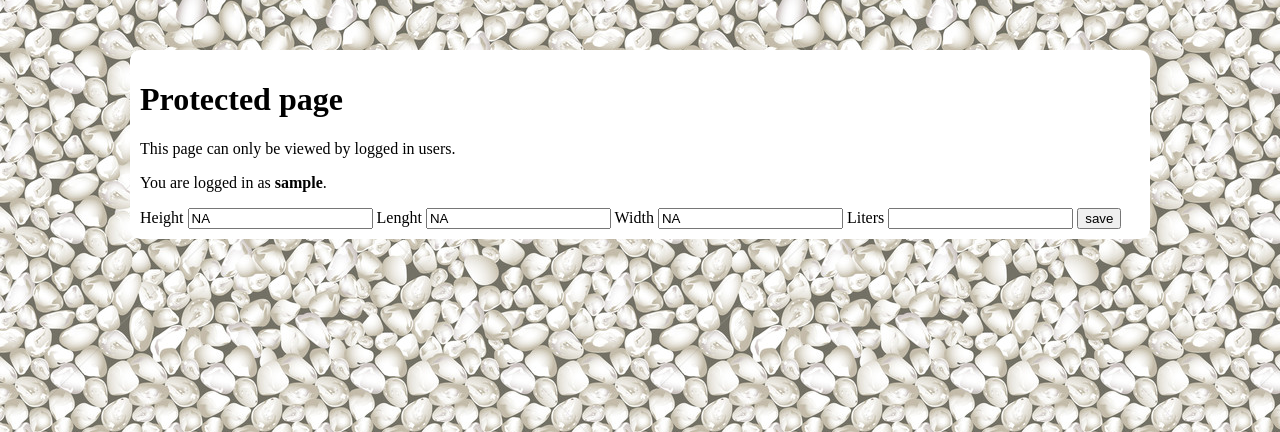
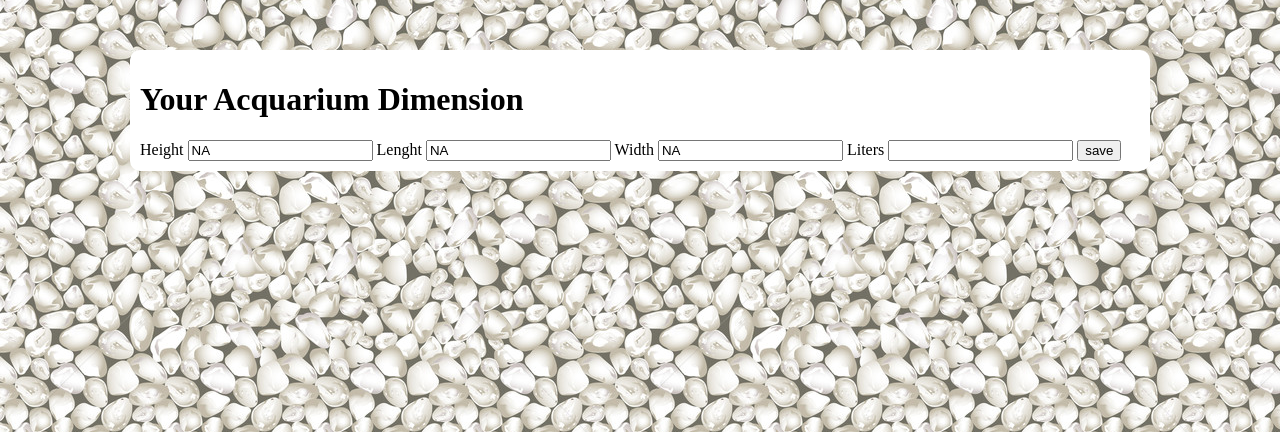
Before and after one commit to claudiolammirato/kioto, a Flask app: page /acqdimension in a window 1280 px wide. Shown: the part 154-586 px from the top of the page. Run offline with Flask 2, Linux system fonts and the light colour scheme; the visitor is signed in with stand-in values (Sample User, id 1); data comes from the database, SQL or seed files in the repository; data that the repository does not hold is empty.

Commit message:
Dimension

```diff
--- a/acqua/templates/acqdimension.html
+++ b/acqua/templates/acqdimension.html
@@ -2,9 +2,7 @@
 
 {% block body %}
 <div class="body">
-    <h1>Protected page</h1>
-    <p>This page can only be viewed by logged in users.{{ user }}</p>
-    <p>You are logged in as <b>{{ current_user.username }}</b>.</p>
+    <h1>Your Acquarium Dimension</h1>
 
     <form method="post">
         {{ form.hidden_tag() }}
```
